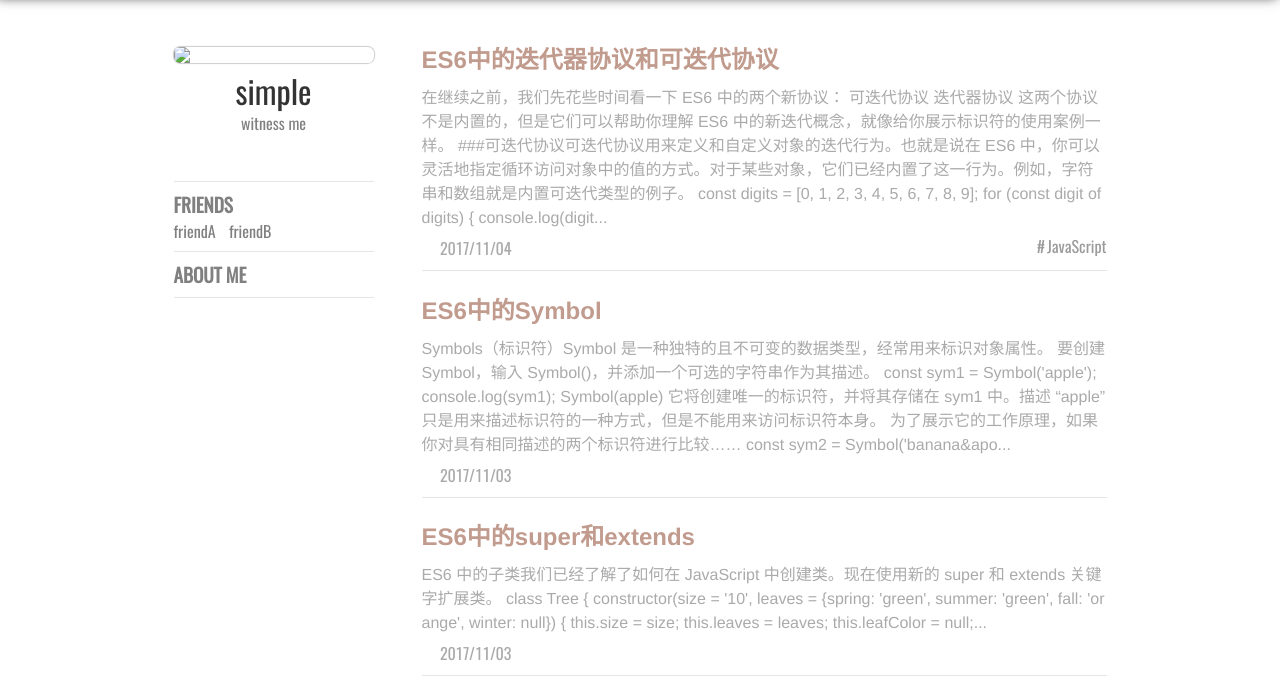
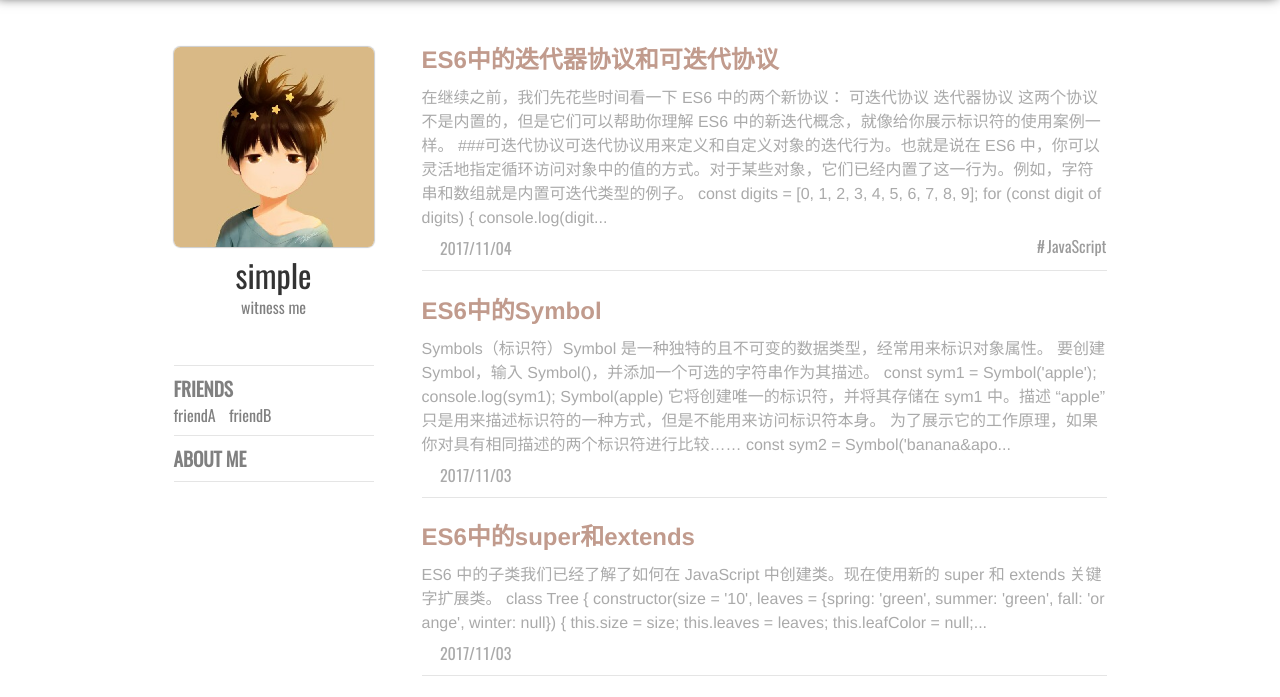
Before and after one commit to simple12138/simple12138, a plain HTML site: page index.html in a window 1280 px wide. Shown: the part 403-1100 px from the top of the page. Drawn offline with nearby package versions, Linux system fonts and the light colour scheme; a script that the page names is missing; a web font is replaced by a local one.

Commit message:
Site updated: 2017-11-04 12:51:18

```diff
--- a/index.html
+++ b/index.html
@@ -480,7 +480,7 @@ Prints: Don Quixote The Hobbit Alice in Wonderland Tale of Two Citie...
             <!-- profile -->
 
             <div class="profile">
-    <img class="profile-avatar" src= /simple.jpg >
+    <img class="profile-avatar" src= /avatar/simple.jpg >
     <div class="profile-name">simple</div>
 
     <div class="profile-signature">
```
Also changed, not shown: page/2/index.html (+1 -1 lines), avatar/simple.jpg (added).
